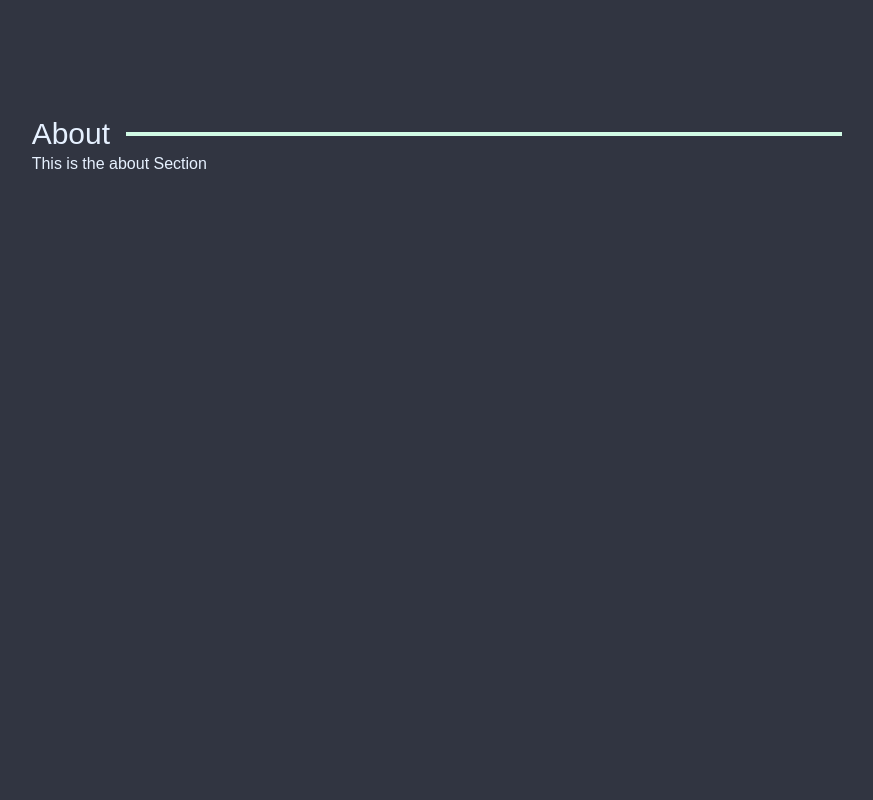
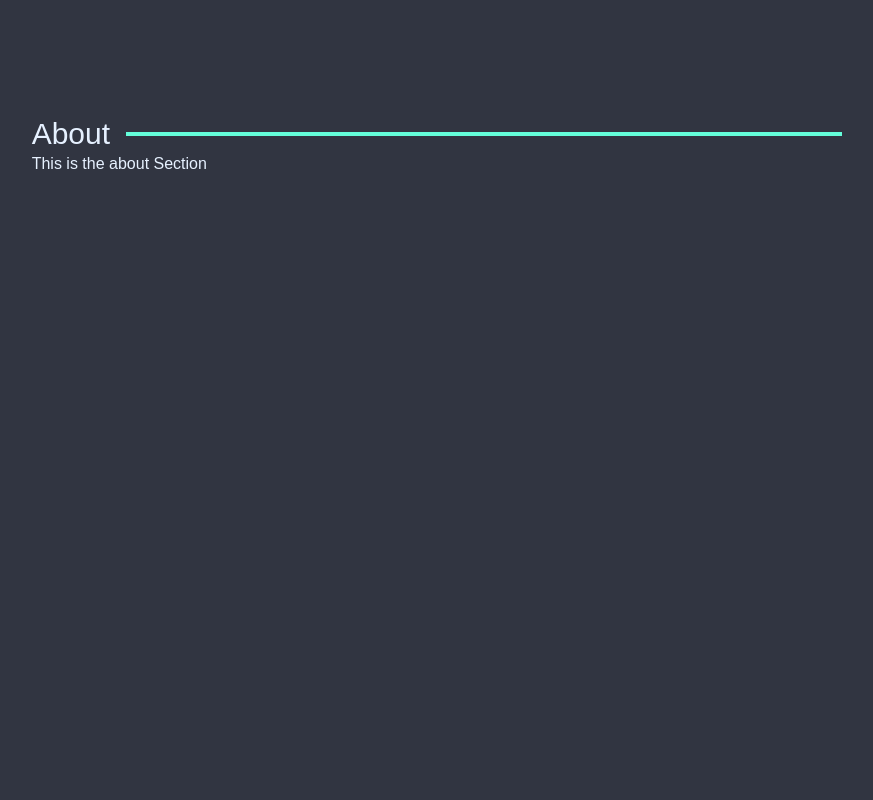
Before and after one commit to luciousmc/portfolio_v2, a Next.js app: page / in a window 1280 px wide. Shown: the part 780-1580 px from the top of the page, without its empty margins (203-1076 px from the left). Built offline with nearby package versions, Linux system fonts and the light colour scheme.

Commit message:
logo component created fixes section divider color

```diff
--- a/components/Header.js
+++ b/components/Header.js
@@ -16,16 +16,19 @@ function Header() {
                 <a className='navLink'>&lt;Home /&gt;</a>
               </Link>
             </li>
+
             <li>
               <Link href="#About">
                 <a className='navLink'>&lt;About /&gt;</a>
               </Link>
             </li>
+
             <li>
               <Link href="#Projects">
                 <a className='navLink'>&lt;Projects /&gt;</a>
               </Link>
             </li>
+
             <li>
               <Link href="#Contact">
                 <a className='navLink'>&lt;Contact /&gt;</a>
--- a/components/Section.js
+++ b/components/Section.js
@@ -3,7 +3,7 @@ function Section({ id, title, children }) {
     <section id={id} className='w-full min-h-screen pt-24'>
       <div className='flex items-center space-x-4'>
         <h2 className='flex-grow text-3xl'>{title}</h2>
-        <div className='h-1 bg-green-100 w-full' />
+        <div className='h-1 bg-neon w-full' />
       </div>
 
       {children}
```
Also changed, not shown: components/Logo.js (added).
